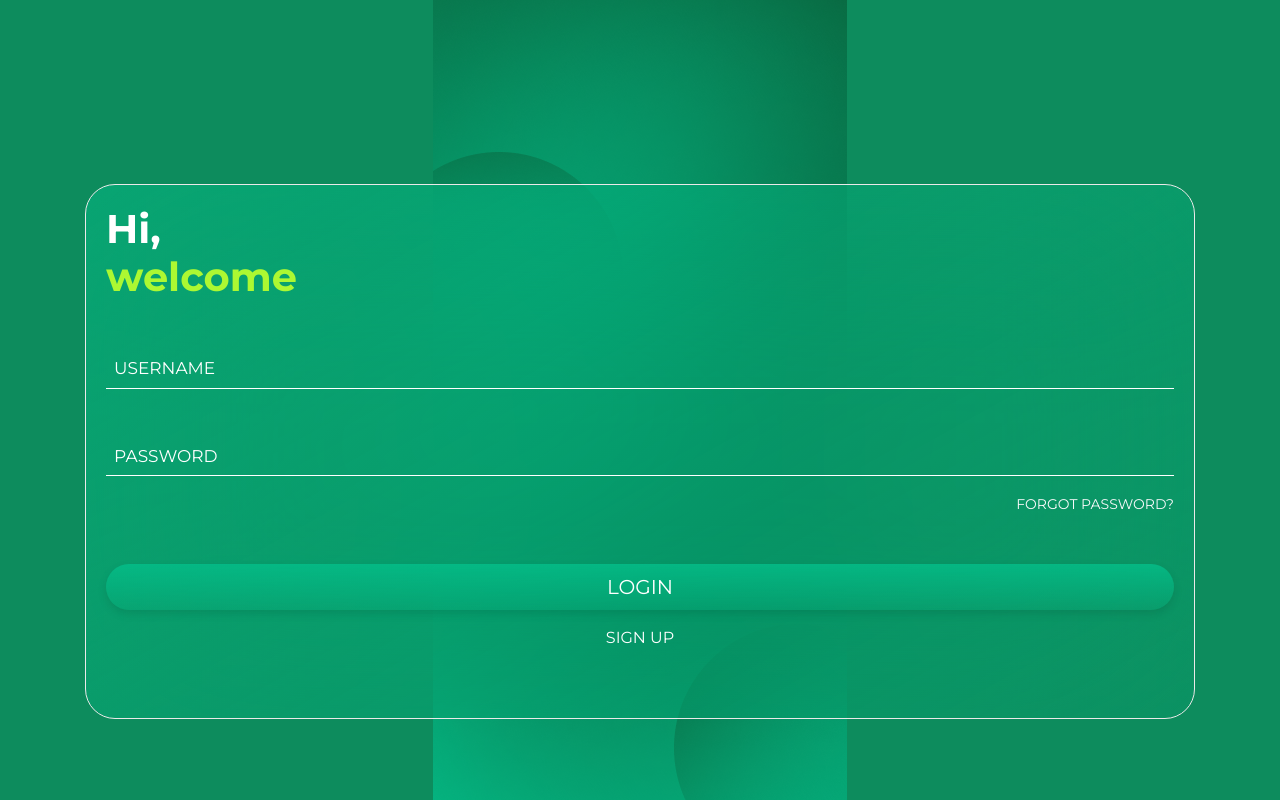
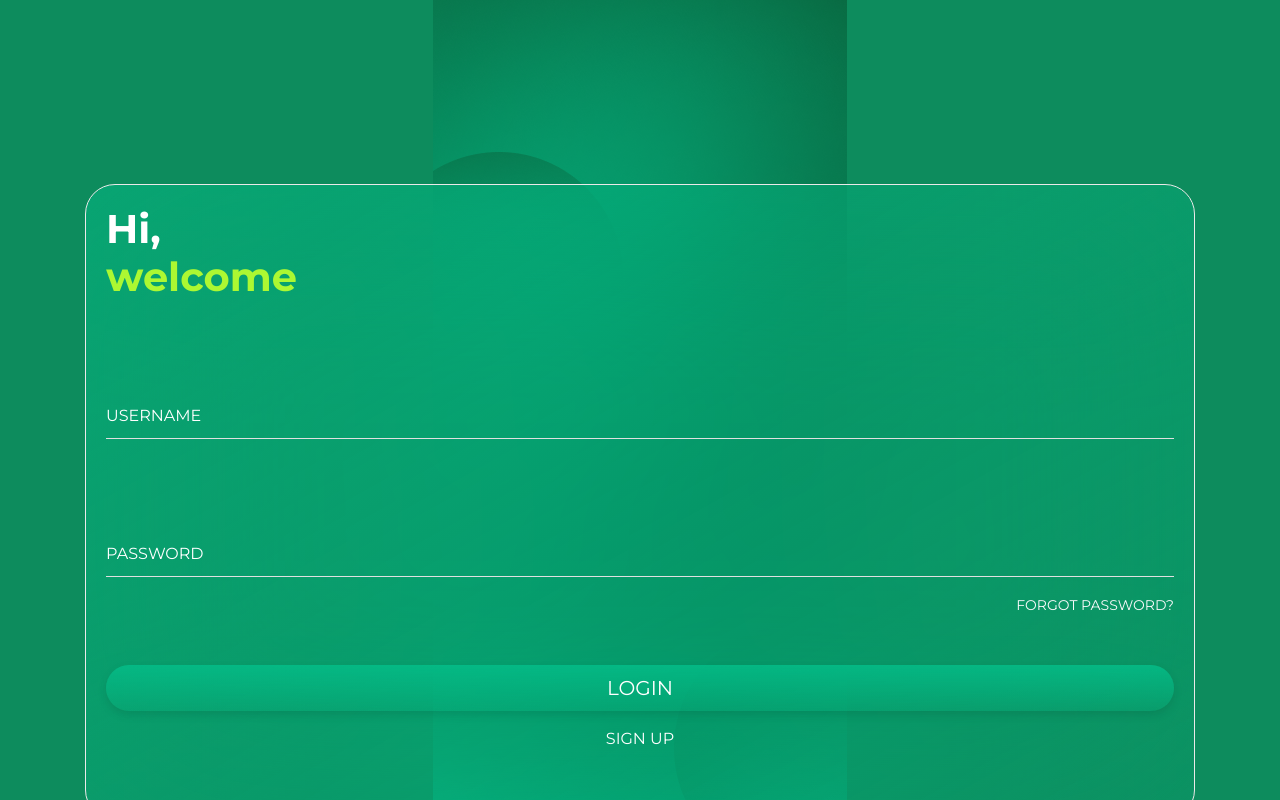
Before and after one commit to InventorsDev/sdg-002, a Nuxt app: page /auth/login in a window 1280 px wide. Built offline with nearby package versions, Linux system fonts and the light colour scheme.

Commit message:
changed input to material-inputs :100:

```diff
--- a/pages/auth/login.vue
+++ b/pages/auth/login.vue
@@ -11,14 +11,14 @@
         </h1>
         <b-form class="mt-5">
           <b-form-group>
-            <b-input type="text" class="auth-input" placeholder="Username" />
+            <material-input-1 type="text">
+              <span class="text-white text-uppercase">Username</span>
+            </material-input-1>
           </b-form-group>
           <b-form-group class="mt-5">
-            <b-input
-              type="password"
-              class="auth-input"
-              placeholder="Password"
-            />
+            <material-input-1 type="password">
+              <span class="text-white text-uppercase">Password</span>
+            </material-input-1>
           </b-form-group>
 
           <div class="text-right">
@@ -31,7 +31,7 @@
             >
               LOGIN
             </b-button>
-            <b-link to="/signup" class="mt-3 text-white mt-2 d-inline-block">
+            <b-link to="/auth/signup" class="mt-3 text-white mt-2 d-inline-block">
               SIGN UP
             </b-link>
           </div>
--- a/pages/auth/signup.vue
+++ b/pages/auth/signup.vue
@@ -12,18 +12,23 @@
         <!-- .. -->
         <b-form class="mt-5">
           <b-form-group>
-            <b-input type="text" class="auth-input" placeholder="Full name" />
+            <material-input-1 type="text">
+              <span class="text-white text-uppercase">Full name</span>
+            </material-input-1>
           </b-form-group>
+          <!-- .. -->
           <b-form-group class="mt-4 py-2">
-            <b-input type="email" class="auth-input" placeholder="Email" />
+            <material-input-1 type="email">
+              <span class="text-white text-uppercase">Email</span>
+            </material-input-1>
           </b-form-group>
+          <!-- .. -->
           <b-form-group class="mt-4 py-2">
-            <b-input
-              type="password"
-              class="auth-input"
-              placeholder="Password"
-            />
+            <material-input-1 type="password">
+              <span class="text-white text-uppercase">Password</span>
+            </material-input-1>
           </b-form-group>
+          <!-- .. -->
           <div class="text-center mt-5 mb-5">
             <b-button
               size="lg"
@@ -31,7 +36,10 @@
             >
               SIGN UP
             </b-button>
-            <b-link to="/login" class="mt-3 text-white mt-2 d-inline-block">
+            <b-link
+              to="/auth/login"
+              class="mt-3 text-white mt-2 d-inline-block"
+            >
               LOGIN
             </b-link>
           </div>
```
